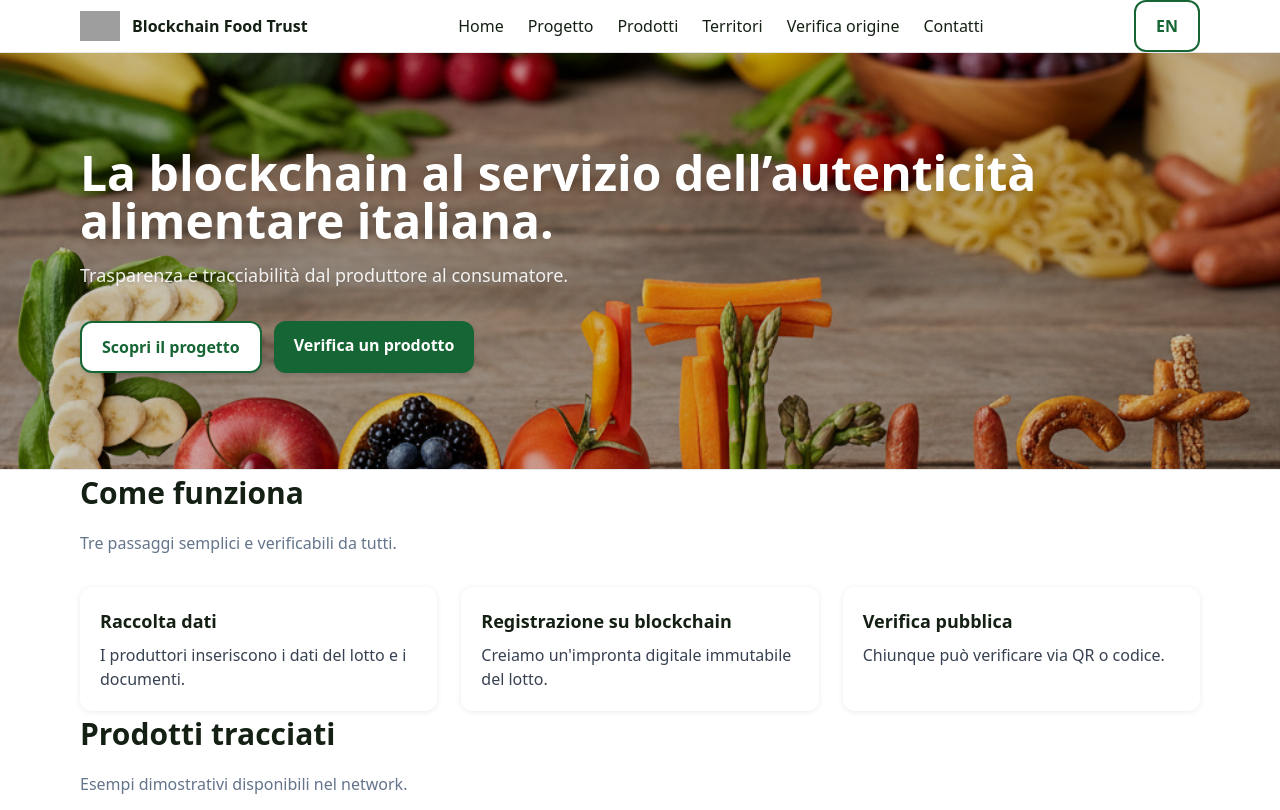
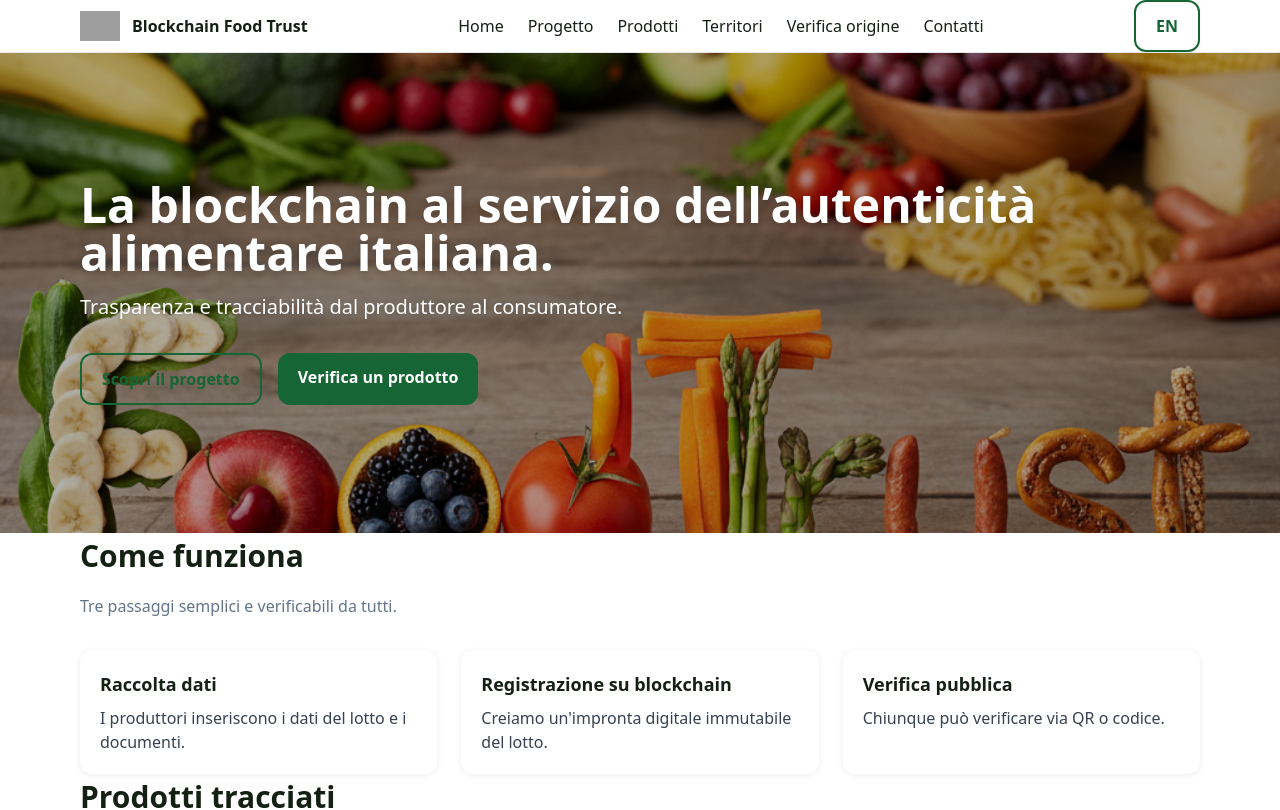
Before and after one commit to sandromarceddu/foodtrust-web2, a Next.js app: page / in a window 1280 px wide. Shown: the top 810 px of the page. Built offline with nearby package versions, Linux system fonts and the light colour scheme; grey boxes are pictures that could not be loaded.

Commit message:
Update HeroSection.jsx

```diff
--- a/components/HeroSection.jsx
+++ b/components/HeroSection.jsx
@@ -9,22 +9,18 @@ export default function HeroSection() {
 
   return (
     <section
-      className="relative border-b"
-      style={{
-        backgroundImage: "url('/sfondo.png')",
-        backgroundSize: "cover",
-        backgroundPosition: "center",
-      }}
+      className="relative w-full bg-cover bg-center bg-no-repeat"
+      style={{ backgroundImage: "url('/sfondo.png')" }}
     >
-      {/* Overlay per migliorare il contrasto del testo */}
-      <div className="absolute inset-0 bg-black/20"></div>
+      {/* Oscuramento leggero per migliorare leggibilità testo */}
+      <div className="absolute inset-0 bg-black/30"></div>
 
-      <div className="container py-16 md:py-24 relative z-10">
+      <div className="relative container py-20 md:py-32 text-white">
         <motion.h1
           initial={{ opacity: 0, y: 10 }}
           animate={{ opacity: 1, y: 0 }}
           transition={{ duration: 0.6 }}
-          className="text-3xl md:text-5xl font-extrabold mb-4 text-white drop-shadow-lg"
+          className="text-3xl md:text-5xl font-extrabold mb-4 drop-shadow-lg"
         >
           {t.hero.title}
         </motion.h1>
@@ -33,22 +29,19 @@ export default function HeroSection() {
           initial={{ opacity: 0 }}
           animate={{ opacity: 1 }}
           transition={{ delay: 0.2, duration: 0.6 }}
-          className="text-lg text-white/90 mb-8 max-w-2xl drop-shadow"
+          className="text-lg md:text-xl max-w-2xl mb-8 drop-shadow"
         >
           {t.hero.subtitle}
         </motion.p>
 
-        <div className="flex gap-3">
-          <Link
-            href="/progetto"
-            className="btn btn-secondary bg-white text-black font-semibold shadow-md hover:bg-gray-100"
-          >
+        <div className="flex gap-4">
+          <Link href="/progetto" className="btn btn-secondary">
             {t.hero.ctaProject}
           </Link>
 
           <a
             href="https://verify.blockchainfoodtrust.com"
-            className="btn btn-primary bg-green-600 hover:bg-green-700 text-white font-semibold shadow-md"
+            className="btn btn-primary"
             target="_blank"
             rel="noreferrer"
           >
```
